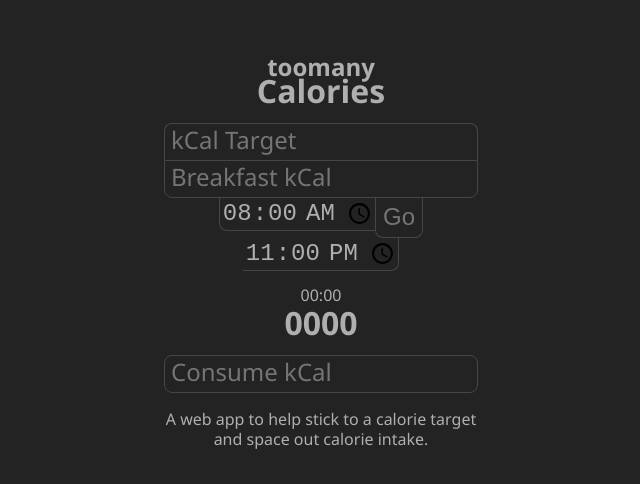
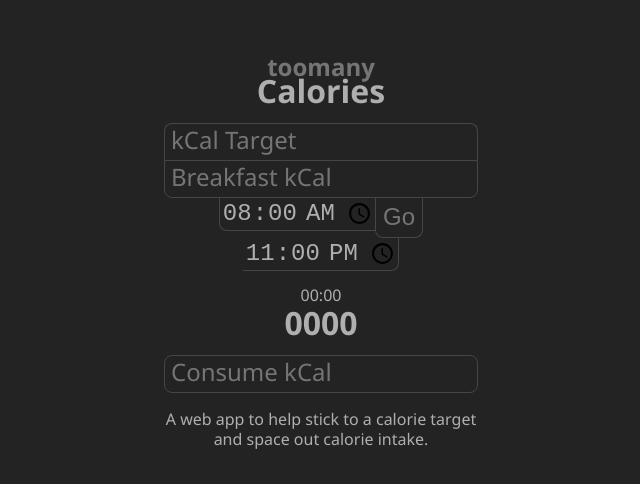
Before and after one commit to toomanydev/toomany-calories, a plain HTML site: page index.html in a window 1280 px wide. Shown: the part 140-624 px from the top of the page, 319-959 px from the left. Drawn offline with Linux system fonts and the light colour scheme.

Commit message:
fade toomany slightly

```diff
--- a/styles.css
+++ b/styles.css
@@ -18,6 +18,7 @@ h2 {
     margin:0;
     font-size: 1.5rem;
     font-weight:bold;
+    color: rgb(117,117,117);
 }
 h1 {
     margin-top: -0.3rem;
```
